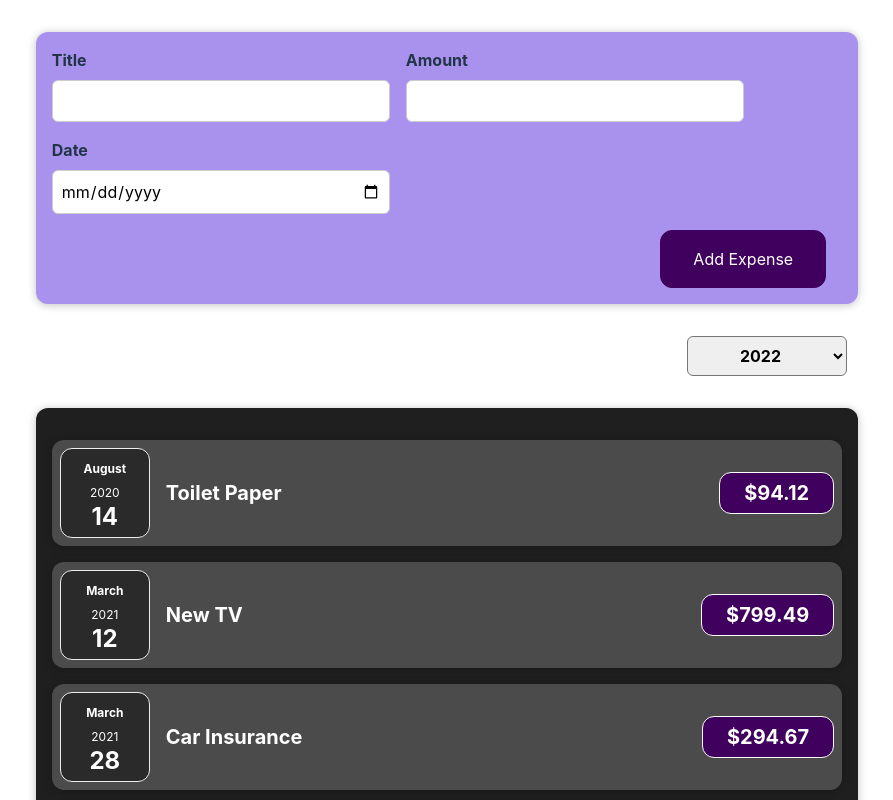
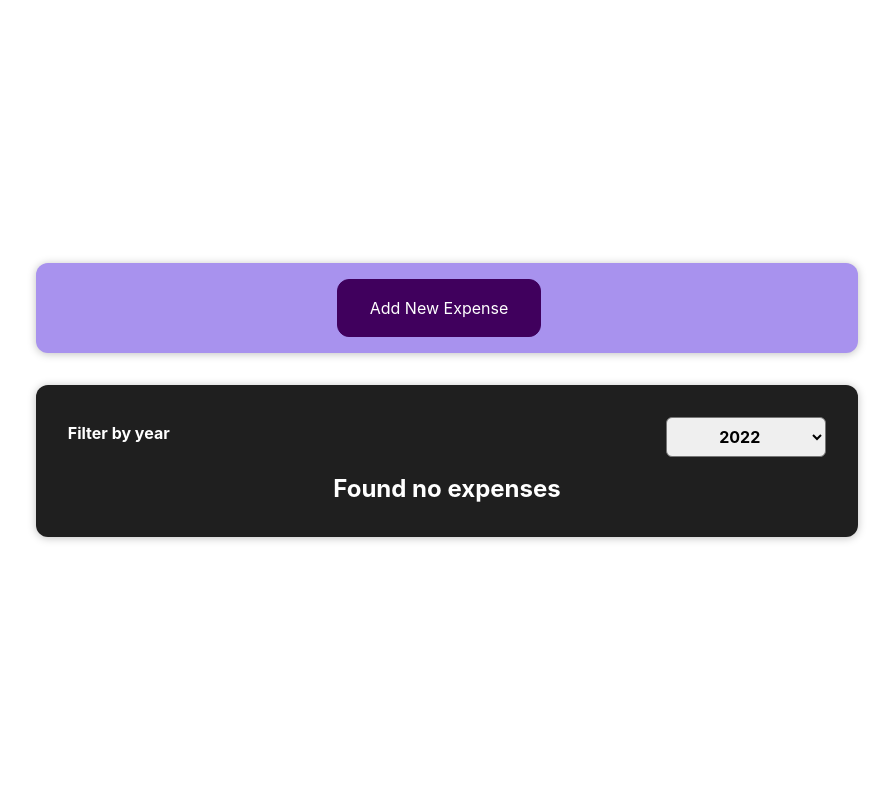
Before and after one commit to mbartos00/udemy-react, a React (Vite) app: page / in a window 1280 px wide. Shown: the top 800 px of the page, without its empty margins (193-1086 px from the left). Built offline with nearby package versions, Linux system fonts and the light colour scheme.

Commit message:
Extract code to new component, add open/close functionality to form

```diff
--- a/src/App.jsx
+++ b/src/App.jsx
@@ -1,15 +1,20 @@
+import { useState } from 'react';
 import Expenses from './components/Expenses/Expenses';
 import NewExpense from './components/NewExpense/NewExpense';
 
-const App = () => {
-  const expenses = [
+const DUMMY_EXPENSES = [
   {
     id: 'e1',
     title: 'Toilet Paper',
     amount: 94.12,
     date: new Date(2020, 7, 14),
   },
-    { id: 'e2', title: 'New TV', amount: 799.49, date: new Date(2021, 2, 12) },
+  {
+    id: 'e2',
+    title: 'New TV',
+    amount: 799.49,
+    date: new Date(2021, 2, 12),
+  },
   {
     id: 'e3',
     title: 'Car Insurance',
@@ -24,7 +29,12 @@ const App = () => {
   },
 ];
 
-  const handleAddExpense = (expense) => {};
+const App = () => {
+  const [expenses, setExpenses] = useState(DUMMY_EXPENSES);
+
+  const handleAddExpense = (expense) => {
+    setExpenses((prev) => [expense, ...prev]);
+  };
 
   return (
     <div>
--- a/src/components/Expenses/ExpenseItem.jsx
+++ b/src/components/Expenses/ExpenseItem.jsx
@@ -4,6 +4,7 @@ import Card from '../UI/Card';
 
 const ExpenseItem = ({ date, title, amount }) => {
   return (
+    <li>
       <Card className='expense-item'>
         <ExpenseDate date={date} />
         <div className='expense-item__description'>
@@ -11,6 +12,7 @@ const ExpenseItem = ({ date, title, amount }) => {
           <div className='expense-item__price'>${amount}</div>
         </div>
       </Card>
+    </li>
   );
 };
 
--- /dev/null
+++ b/src/components/Expenses/ExpenseList.css
@@ -0,0 +1,9 @@
+.expenses-list {
+  list-style: none;
+  padding: 0;
+}
+
+.expenses-list__fallback {
+  color: white;
+  text-align: center;
+}
--- a/src/components/Expenses/Expenses.jsx
+++ b/src/components/Expenses/Expenses.jsx
@@ -3,6 +3,7 @@ import Card from '../UI/Card';
 import ExpenseItem from './ExpenseItem';
 import './Expenses.css';
 import ExpensesFilter from './ExpensesFilter';
+import ExpensesList from './ExpensesList';
 
 const Expenses = ({ expenses }) => {
   const [pickedYear, setPickedYear] = useState('2022');
@@ -10,18 +11,19 @@ const Expenses = ({ expenses }) => {
   const handleYearChange = (year) => {
     setPickedYear(year);
   };
+
+  const filteredExpenses = expenses.filter(
+    ({ date }) => date.getFullYear() == pickedYear
+  );
+
   return (
-    <div>
+    <Card className='expenses'>
       <ExpensesFilter
         selectedYear={pickedYear}
         onSaveYearChange={handleYearChange}
       />
-      <Card className='expenses'>
-        {expenses.map(({ id, title, amount, date }) => (
-          <ExpenseItem key={id} title={title} amount={amount} date={date} />
-        ))}
-      </Card>
-    </div>
+      <ExpensesList filteredExpenses={filteredExpenses} />
+    </Card>
   );
 };
 export default Expenses;
--- /dev/null
+++ b/src/components/Expenses/ExpensesList.jsx
@@ -0,0 +1,24 @@
+import ExpenseItem from './ExpenseItem';
+import './ExpenseList.css';
+
+const ExpensesList = ({ filteredExpenses }) => {
+  if (filteredExpenses.length === 0)
+    return (
+      <h2 className='expenses-list__fallback'>Found no expenses</h2>
+    );
+
+  return (
+    <ul className='expenses-list'>
+      {filteredExpenses.map(({ id, title, amount, date }) => (
+        <ExpenseItem
+          key={id}
+          title={title}
+          amount={amount}
+          date={date}
+        />
+      ))}
+    </ul>
+  );
+};
+
+export default ExpensesList;
--- a/src/components/NewExpense/ExpenseForm.jsx
+++ b/src/components/NewExpense/ExpenseForm.jsx
@@ -1,12 +1,17 @@
 import React, { useState } from 'react';
 import './ExpenseForm.css';
 
-function ExpenseForm({ onSaveExpenseData }) {
+const ExpenseForm = ({ onSaveExpenseData, open }) => {
   const [inputValues, setinputValues] = useState({
     title: '',
     amount: '',
     date: '',
   });
+
+  const handleCancelClick = (e) => {
+    e.preventDefault();
+    open(false);
+  };
 
   const handleFormSubmit = (e) => {
     e.preventDefault();
@@ -16,11 +21,16 @@ function ExpenseForm({ onSaveExpenseData }) {
       date,
     };
     onSaveExpenseData(expenseData);
+    open(false);
+
     setinputValues({ title: '', amount: '', date: '' });
   };
 
   const handleInputChange = (e) => {
-    setinputValues((prev) => ({ ...prev, [e.target.id]: e.target.value }));
+    setinputValues((prev) => ({
+      ...prev,
+      [e.target.id]: e.target.value,
+    }));
   };
   return (
     <form onSubmit={handleFormSubmit}>
@@ -58,10 +68,11 @@ function ExpenseForm({ onSaveExpenseData }) {
         </div>
       </div>
       <div className='new-expense__actions'>
+        <button onClick={handleCancelClick}>Cancel</button>
         <button>Add Expense</button>
       </div>
     </form>
   );
-}
+};
 
 export default ExpenseForm;
--- a/src/components/NewExpense/NewExpense.jsx
+++ b/src/components/NewExpense/NewExpense.jsx
@@ -1,8 +1,10 @@
-import React from 'react';
+import React, { useState } from 'react';
 import ExpenseForm from './ExpenseForm';
 import './NewExpense.css';
 
 const NewExpense = ({ onAddExpense }) => {
+  const [isOpen, setIsOpen] = useState(false);
+
   const handleSaveExpenseData = (expenseData) => {
     const newExpenseData = {
       ...expenseData,
@@ -11,9 +13,20 @@ const NewExpense = ({ onAddExpense }) => {
     onAddExpense(newExpenseData);
   };
 
+  const handleOpen = () => {
+    setIsOpen((prev) => !prev);
+  };
+
   return (
     <div className='new-expense'>
-      <ExpenseForm onSaveExpenseData={handleSaveExpenseData} />
+      {isOpen ? (
+        <ExpenseForm
+          open={handleOpen}
+          onSaveExpenseData={handleSaveExpenseData}
+        />
+      ) : (
+        <button onClick={handleOpen}>Add New Expense</button>
+      )}
     </div>
   );
 };
```
Lines whose indentation alone changed are shown as unchanged.
